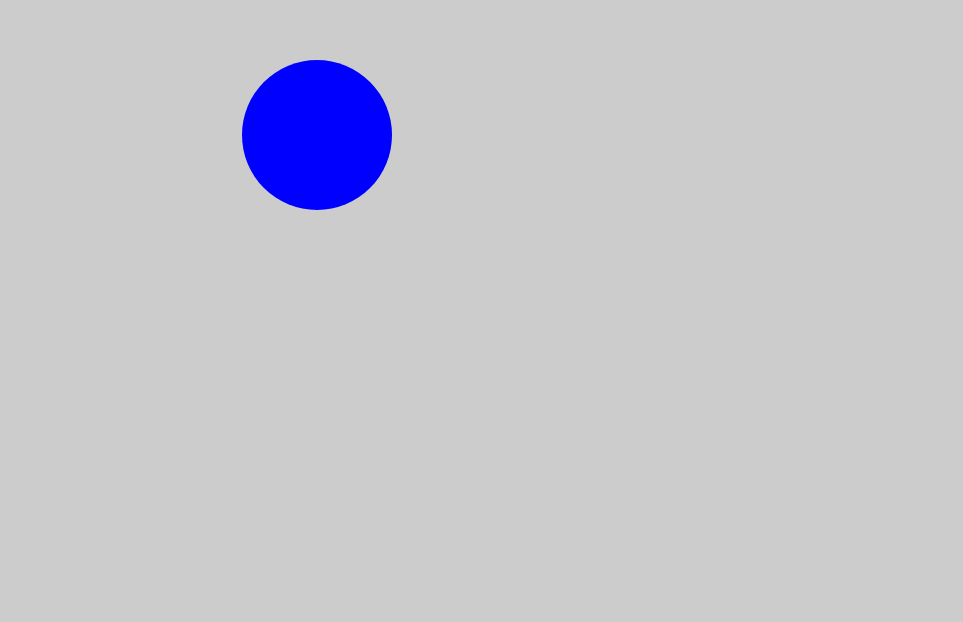
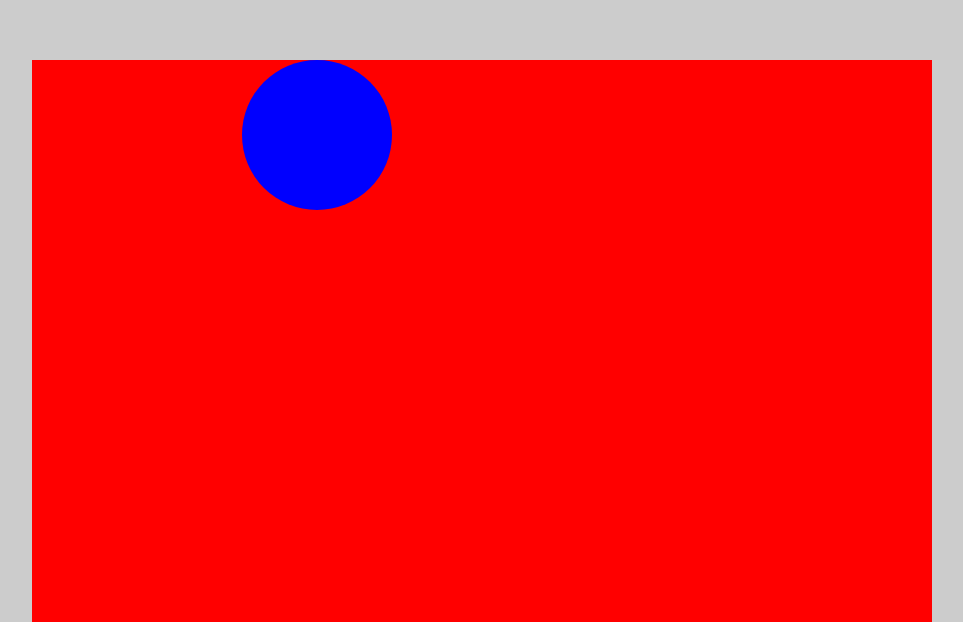
Before and after one commit to JangaDay/interactive2, a plain HTML site: page starter1.html in a window 1280 px wide. Shown: the part 243-865 px from the top of the page, without its empty margins (246-1209 px from the left). Before the commit the page ends 800 px from the top, so only its background shows below. Drawn offline with Linux system fonts and the light colour scheme.

Commit message:
Update starter.css

```diff
--- a/styles/starter.css
+++ b/styles/starter.css
@@ -22,8 +22,8 @@ body {
 }
 
 #square {
-	width: px;
-	height: px;
+	width: 900px;
+	height: 562px;
 	background: red;
 	top: 203px;
 	left: 270px;
```
